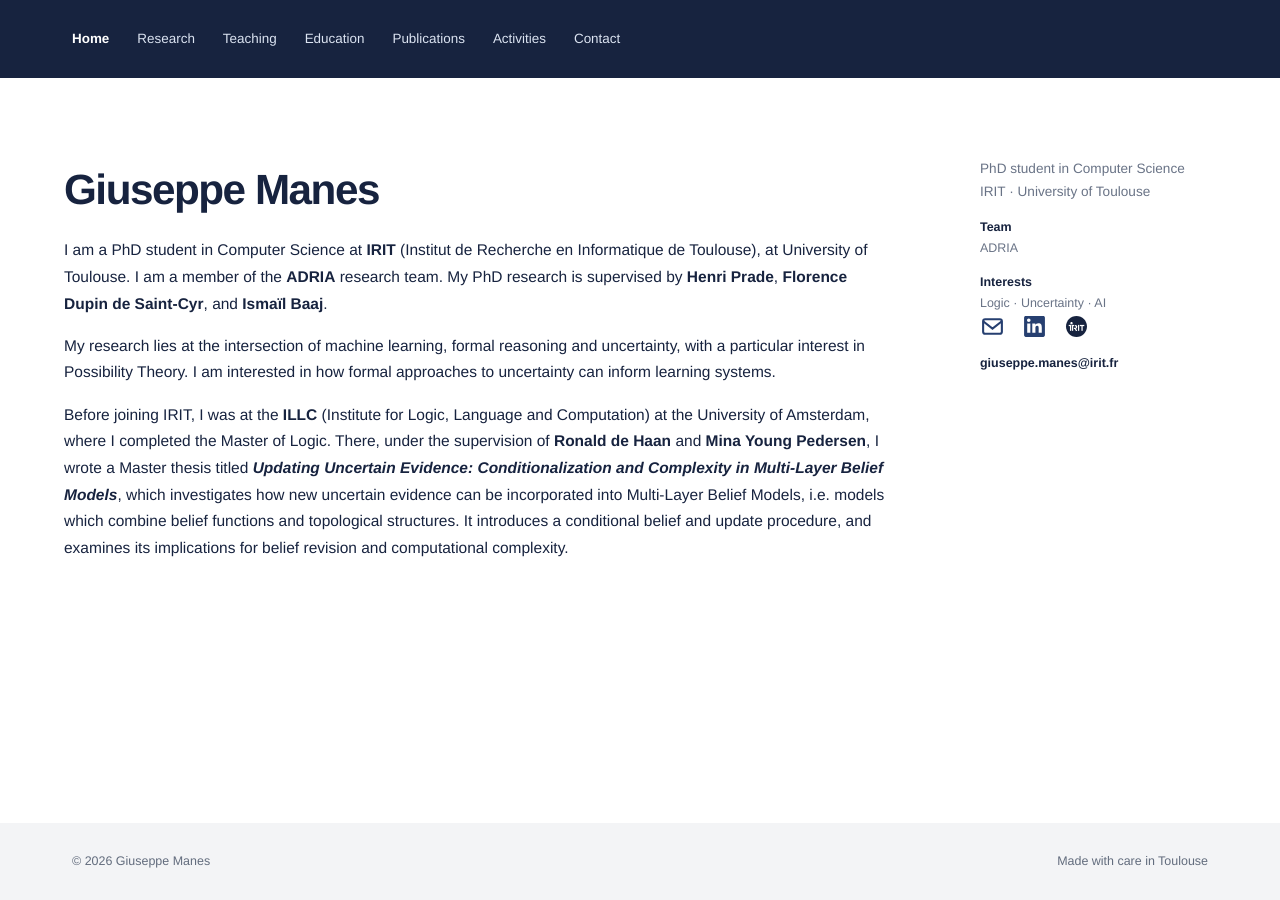
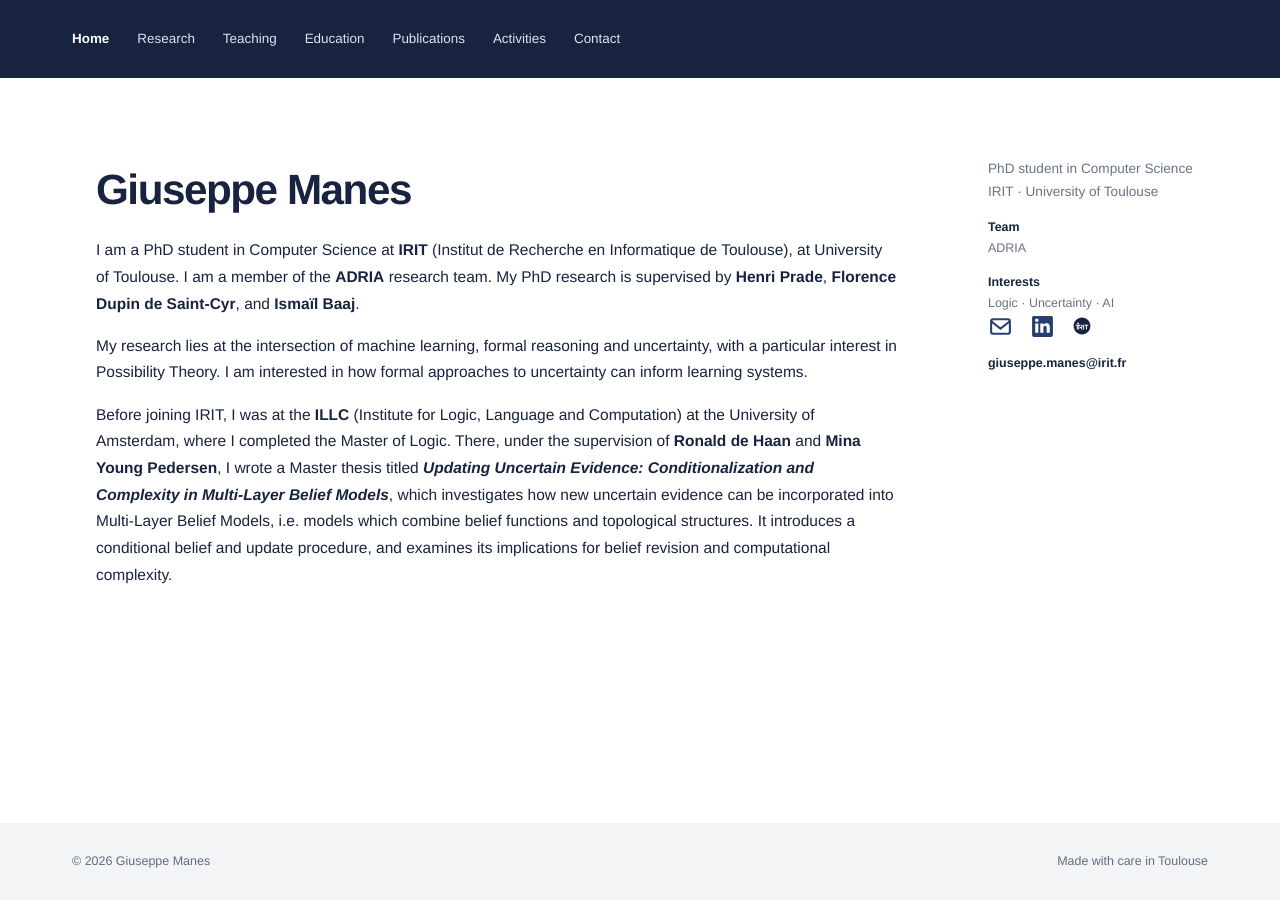
Before and after one commit to gmanes-1/gmanes-1.github.io, a Jekyll site: the page built from index.md, in a window 1280 px wide. Built offline with Jekyll 4.4.1, drawn with Linux system fonts in a browser that asks for light colours.

Commit message:
Shift page content right and reduce IRIT logo size

```diff
--- a/assets/css/style.css
+++ b/assets/css/style.css
@@ -40,7 +40,7 @@ h3{font-size:1rem;line-height:1.45;font-weight:650;color:var(--ink);margin:0 0 6
 .socials{align-items:center;gap:17px;margin:0}
 .socials a{display:inline-flex;align-items:center;justify-content:center}
 .socials svg{width:25px;height:25px}
-.socials .irit-logo{display:block;width:25px;height:25px;object-fit:contain}
+.socials .irit-logo{display:block;width:20px;height:20px;object-fit:contain}
 .page{padding:64px 0 88px}
 .page-top{padding-bottom:20px;border:0;margin-bottom:30px}
 .page-top h1{font-size:clamp(2.1rem,3vw,2.8rem);margin:8px 0 10px;color:var(--ink)}
@@ -130,12 +130,12 @@ footer .wrap{
   margin-left:auto;
   margin-right:auto;
 }
-.wrap,
+/* Shift page content to the right while keeping the header and footer centered. */
 main.page,
 main.home-grid {
-  width: calc(100% - (2 * var(--site-gutter)));
+  width: calc(100% - 6rem - var(--site-gutter));
   max-width: 1440px;
-  margin-left: 4rem;
+  margin-left: 6rem;
   margin-right: auto;
 }
 .page-top,
```
